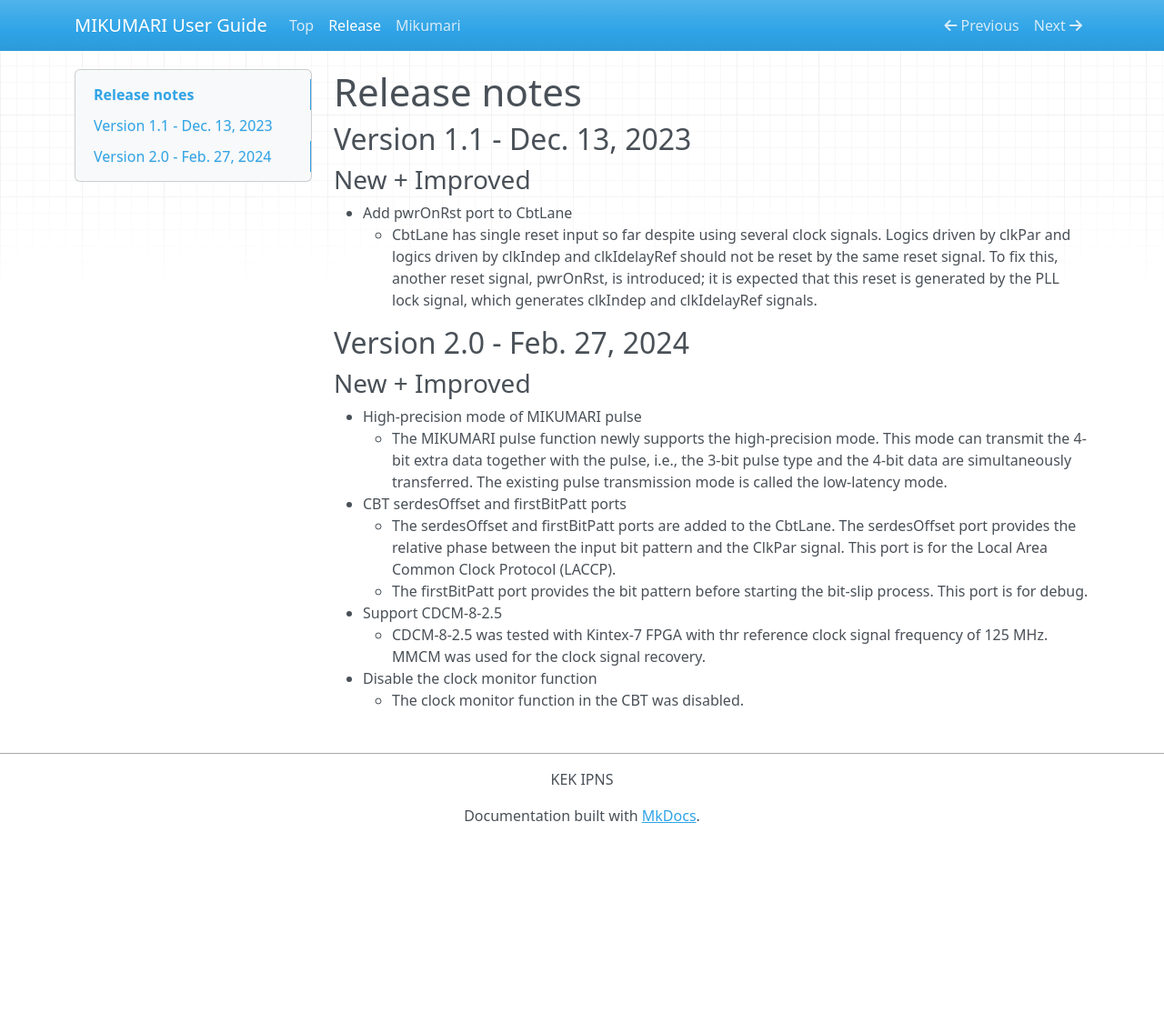
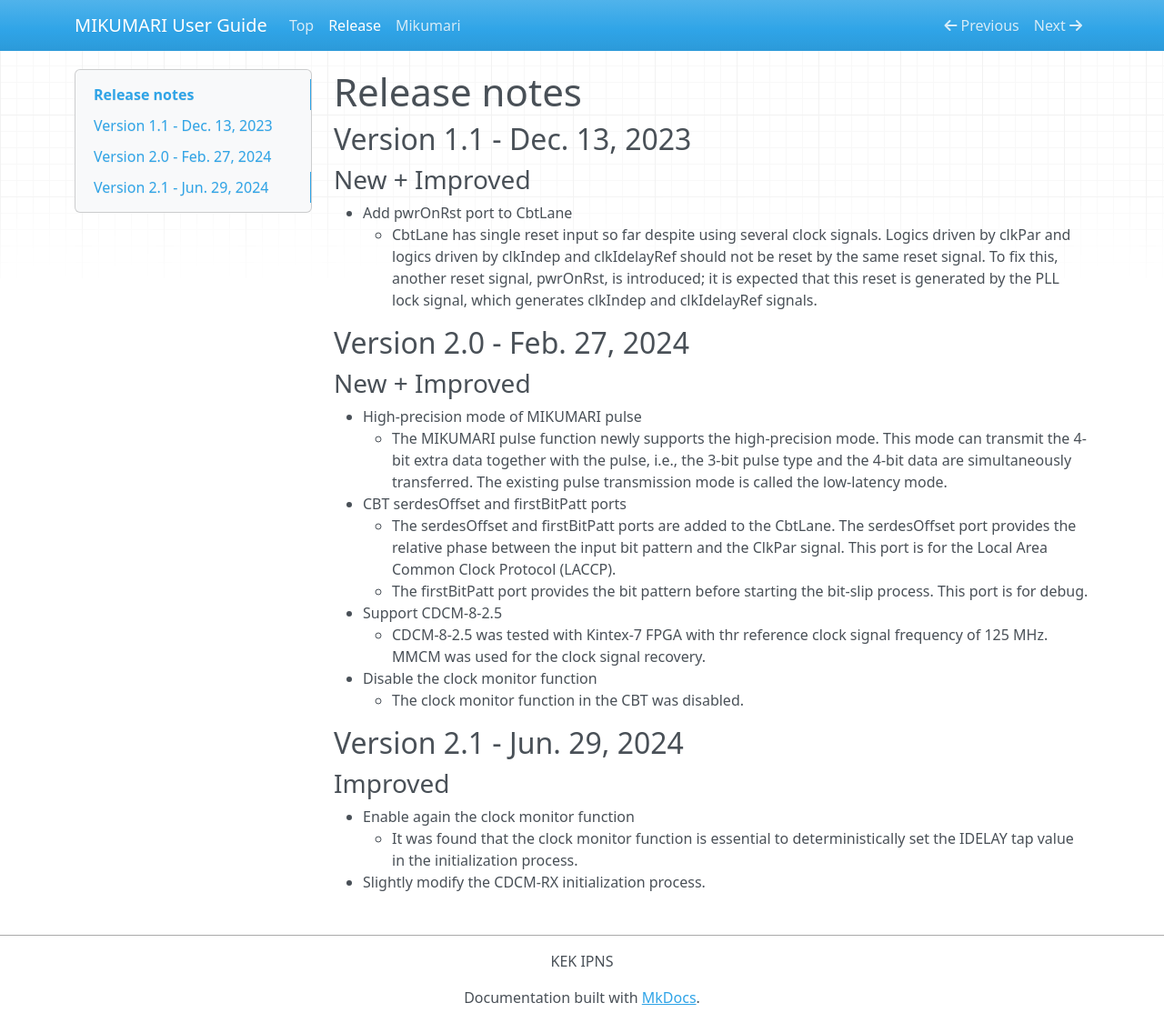
Before and after one commit to RyotaroHonda/ug-mikumari, an MkDocs documentation site: the page built from docs/release/release.md, in a window 1280 px wide and 1125 px high. Shown: the whole window at 91% size. Built offline with MkDocs 1.6.1, drawn with Linux system fonts in a browser that asks for light colours; nearby versions of some CDN libraries.

```diff
--- a/docs/release/release.md
+++ b/docs/release/release.md
@@ -20,3 +20,11 @@
     - CDCM-8-2.5 was tested with Kintex-7 FPGA with thr reference clock signal frequency of 125 MHz. MMCM was used for the clock signal recovery.
 - Disable the clock monitor function
     - The clock monitor function in the CBT was disabled.
+
+
+## Version 2.1 - Jun. 29, 2024
+
+### Improved
+- Enable again the clock monitor function
+    - It was found that the clock monitor function is essential to deterministically set the IDELAY tap value in the initialization process.
+- Slightly modify the CDCM-RX initialization process.
--- a/mkdocs.yml
+++ b/mkdocs.yml
@@ -34,7 +34,7 @@ plugins:
       author: Ryotaro Honda
       copyright: KEK IPNS
       cover_title: MIKUMARI User Guide
-      cover_subtitle: 2023.11.20
+      cover_subtitle: 2024.06.29
       enabled_if_env: ENABLE_PDF_EXPORT
       output_path: ../pdf/MIKUMARI_UG.pdf
 
```
Also changed, not shown: docs/index.md (+4 -0 lines), docs/mikumari/main.md (+1 -1 lines).
